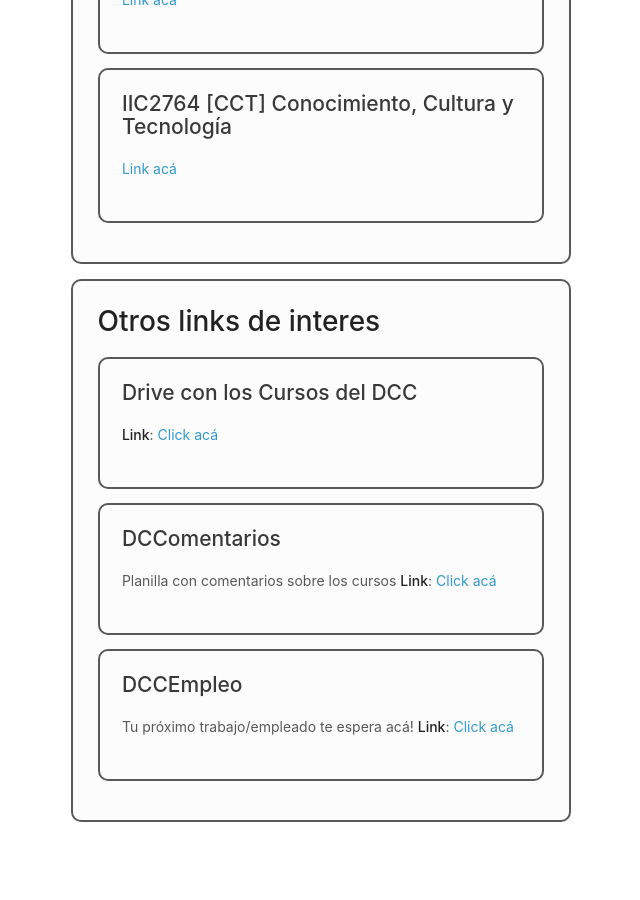
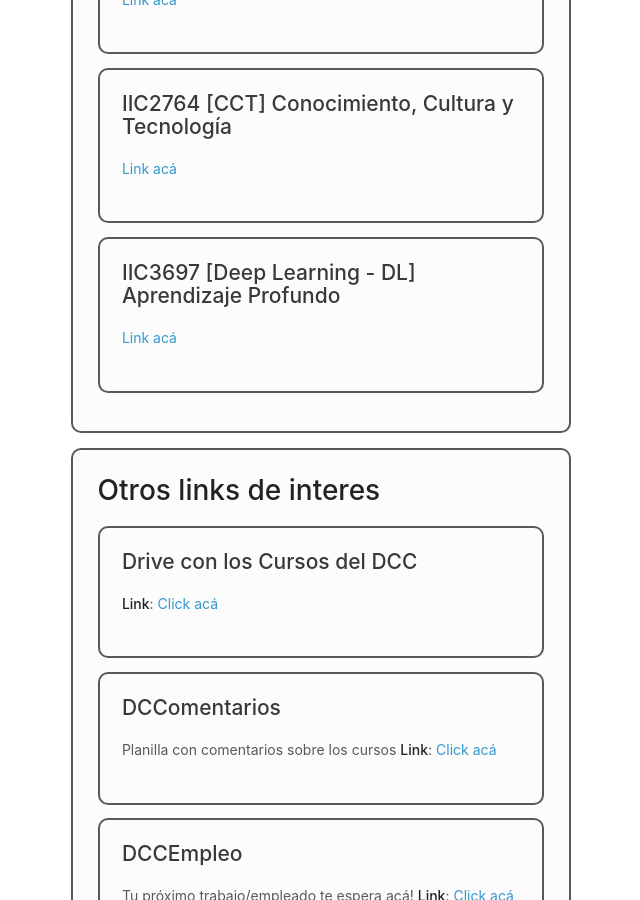
Before and after one commit to capitulo-acm-puc/capitulo-acm-puc.github.io, a Jekyll site: the page built from 6-grupos_y_canales.md, in a window 1280 px wide and 900 px high, scrolled down 5594 px. Shown: the whole window, without its empty margins (535-1175 px from the left). Built offline with Jekyll 4.4.1, drawn with Linux system fonts in a browser that asks for light colours.

Commit message:
Update 6-grupos_y_canales.md

```diff
--- a/6-grupos_y_canales.md
+++ b/6-grupos_y_canales.md
@@ -201,6 +201,15 @@ Advertencia, el grupo permite confesiones de todo tipo, sin censura.
 
 
 
+<div class="grupo">
+## IIC3697 [Deep Learning - DL] Aprendizaje Profundo
+[Link acá](https://t.me/joinchat/ILQXqhO8Q0rkkxCk_yngsw)
+</div>
+
+
+
+
+
 </div>
 
 
```
